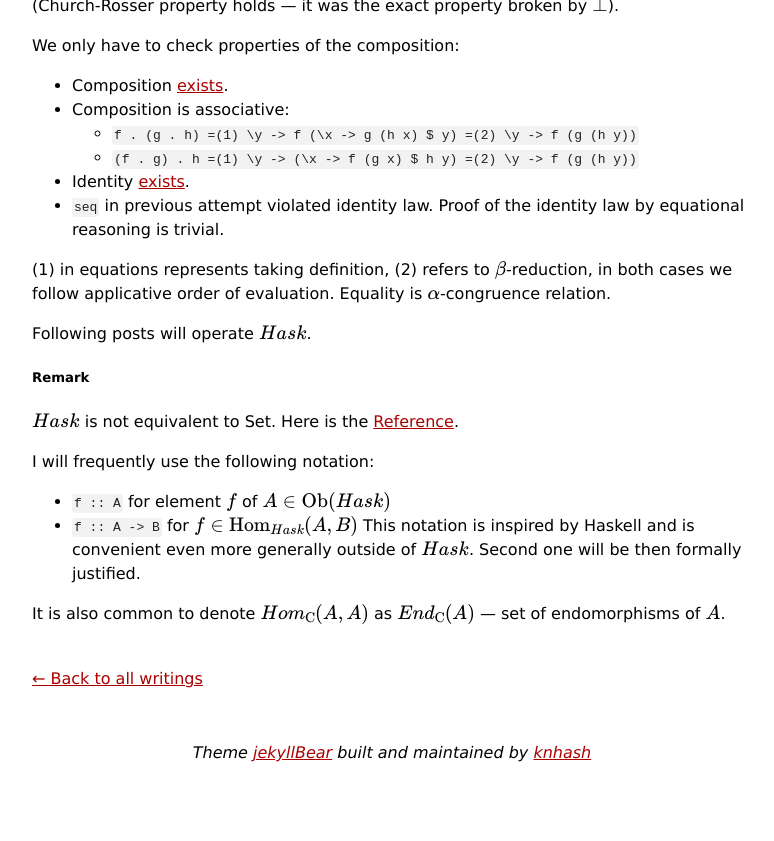
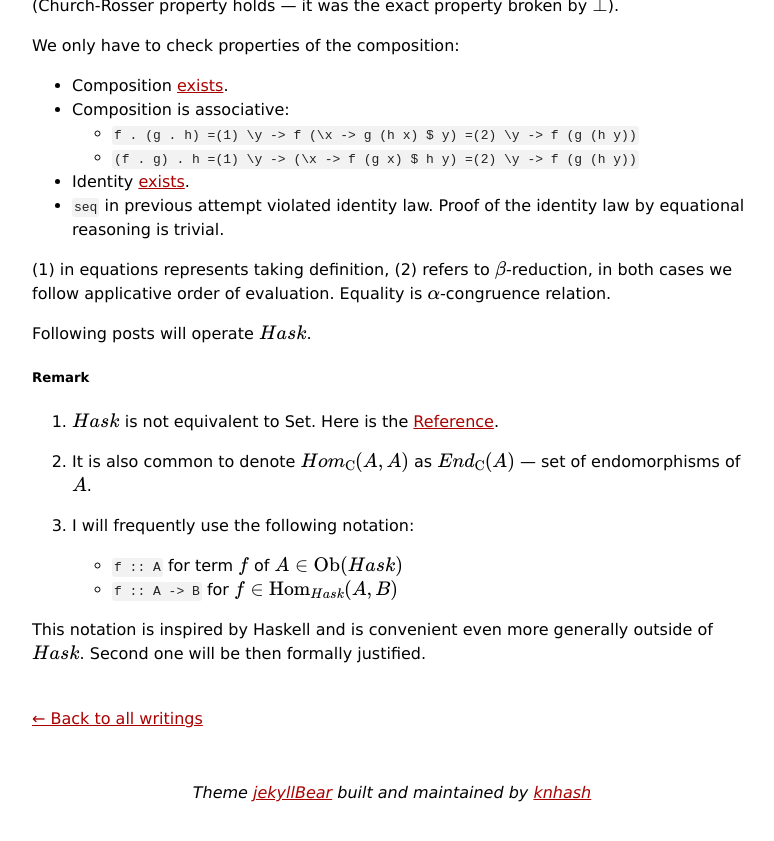
Before and after one commit to viviag/viviag.io, a Jekyll site: the page built from _posts/2022-08-10-platonic-hask-overview-construction-of-the-category.markdown, in a window 1280 px wide and 900 px high, scrolled down 1719 px. Shown: the top 841 px of the window, without its empty margins (248-1022 px from the left). Built offline with Jekyll 4.4.1, drawn with Linux system fonts in a browser that asks for light colours.

Commit message:
Minor fixes

```diff
--- a/_posts/2022-08-10-platonic-hask-overview-construction-of-the-category.markdown
+++ b/_posts/2022-08-10-platonic-hask-overview-construction-of-the-category.markdown
@@ -75,11 +75,13 @@ Following posts will operate $$Hask$$.
 
 ##### Remark
 
-$$Hask$$ is not equivalent to Set. Here is the [Reference](https://www.reddit.com/r/haskell/comments/sz4ghr/comment/hy3916c/?utm_source=share&utm_medium=web2x&context=3).
+1. $$Hask$$ is not equivalent to Set. Here is the [Reference](https://www.reddit.com/r/haskell/comments/sz4ghr/comment/hy3916c/?utm_source=share&utm_medium=web2x&context=3).
 
-I will frequently use the following notation:
-- `f :: A` for element $$f$$ of $$A \in \operatorname{Ob}(Hask)$$
+2. It is also common to denote $$Hom_{\mathrm{C}}(A,A)$$ as $$End_{\mathrm{C}}(A)$$ --- set of endomorphisms of $$A$$.
+
+3. I will frequently use the following notation:
+- `f :: A` for term $$f$$ of $$A \in \operatorname{Ob}(Hask)$$
 - `f :: A -> B` for $$f \in \operatorname{Hom}_{Hask}(A,B)$$
-This notation is inspired by Haskell and is convenient even more generally outside of $$Hask$$. Second one will be then formally justified.
 
-It is also common to denote $$Hom_{\mathrm{C}}(A,A)$$ as $$End_{\mathrm{C}}(A)$$ --- set of endomorphisms of $$A$$.
+This notation is inspired by Haskell and is convenient even more generally outside of $$Hask$$.
+Second one will be then formally justified.
--- a/_posts/2023-02-23-platonic-hask-overview-monoidal-category-structure.markdown
+++ b/_posts/2023-02-23-platonic-hask-overview-monoidal-category-structure.markdown
@@ -19,7 +19,7 @@ Category $$\mathrm{C}$$ is called **cartesian closed** if it has terminal object
 
 To define all relevant notions it is convenient (following [lectures in Russian by A. Gorodentsev](http://gorod.bogomolov-lab.ru/ps/stud/homalg/1920/list.html)) to define **representable functor**.
 
-Functor $$F :: \mathrm{C}^{op} \to Set$$ is said to be **representable** if is it naturally isomorphic to $$\operatorname{Hom}(\_,A)$$ for some $$A$$. $$A$$ is called **representing object** of functor $$F$$. Representing object is unique up to canonical isomorphism.
+Functor $$F :: \mathrm{C}^{op} \to Set$$ is said to be **representable** if is it naturally isomorphic to $$\operatorname{Hom}(\_,A)$$ for some $$A$$. We call $$A$$ the **representing object** of functor $$F$$. Representing object is unique up to canonical isomorphism.
 
 Any representing object has associated **universal property**. Let's see it by example.
 
```
Also changed, not shown: _posts/2022-08-17-platonic-hask-overview-subcategories-functors-and-natural-transformations.markdown (+5 -3 lines), _posts/2023-02-25-platonic-hask-overview-adts.md (+4 -4 lines), 4 other files.
